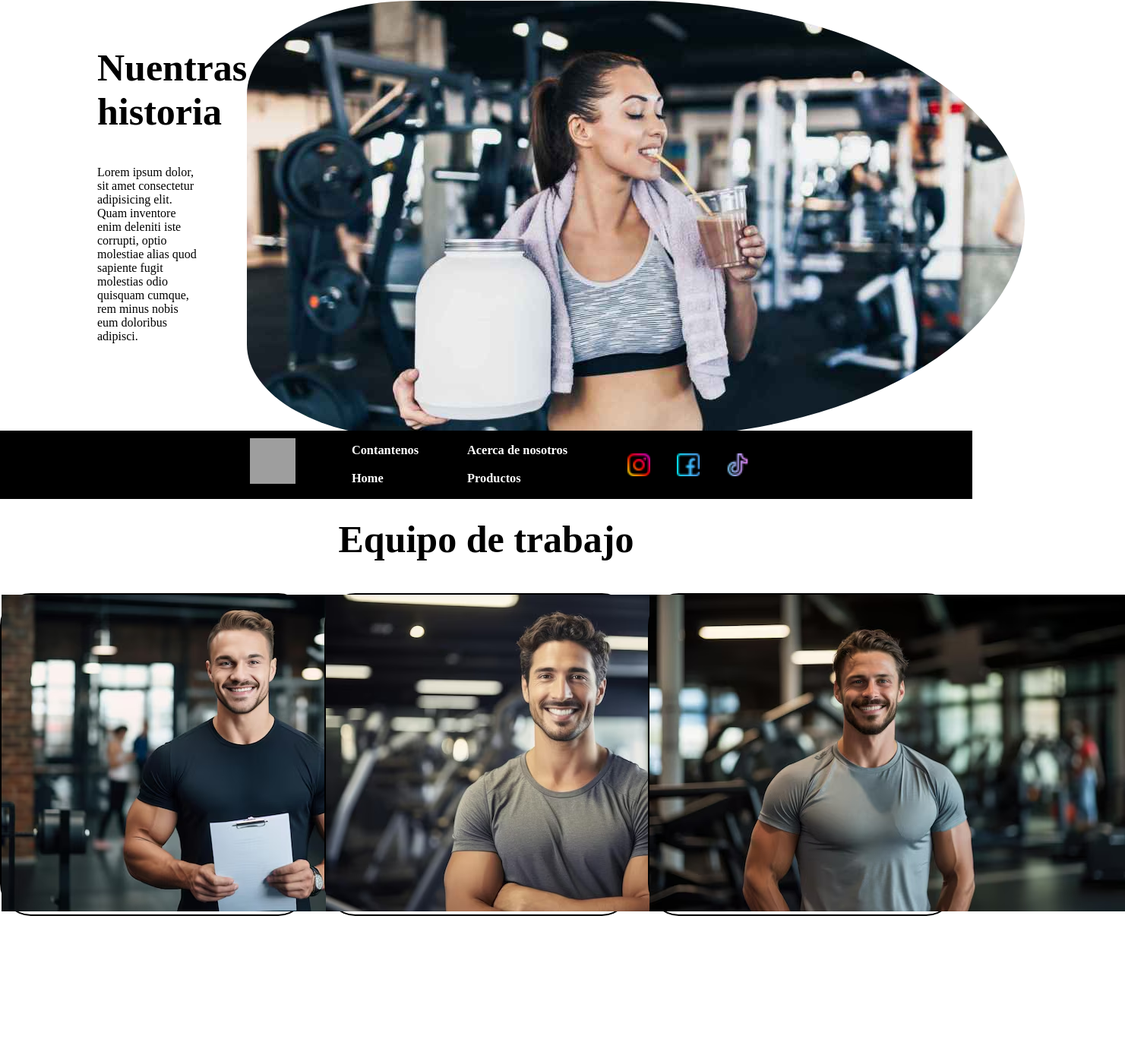
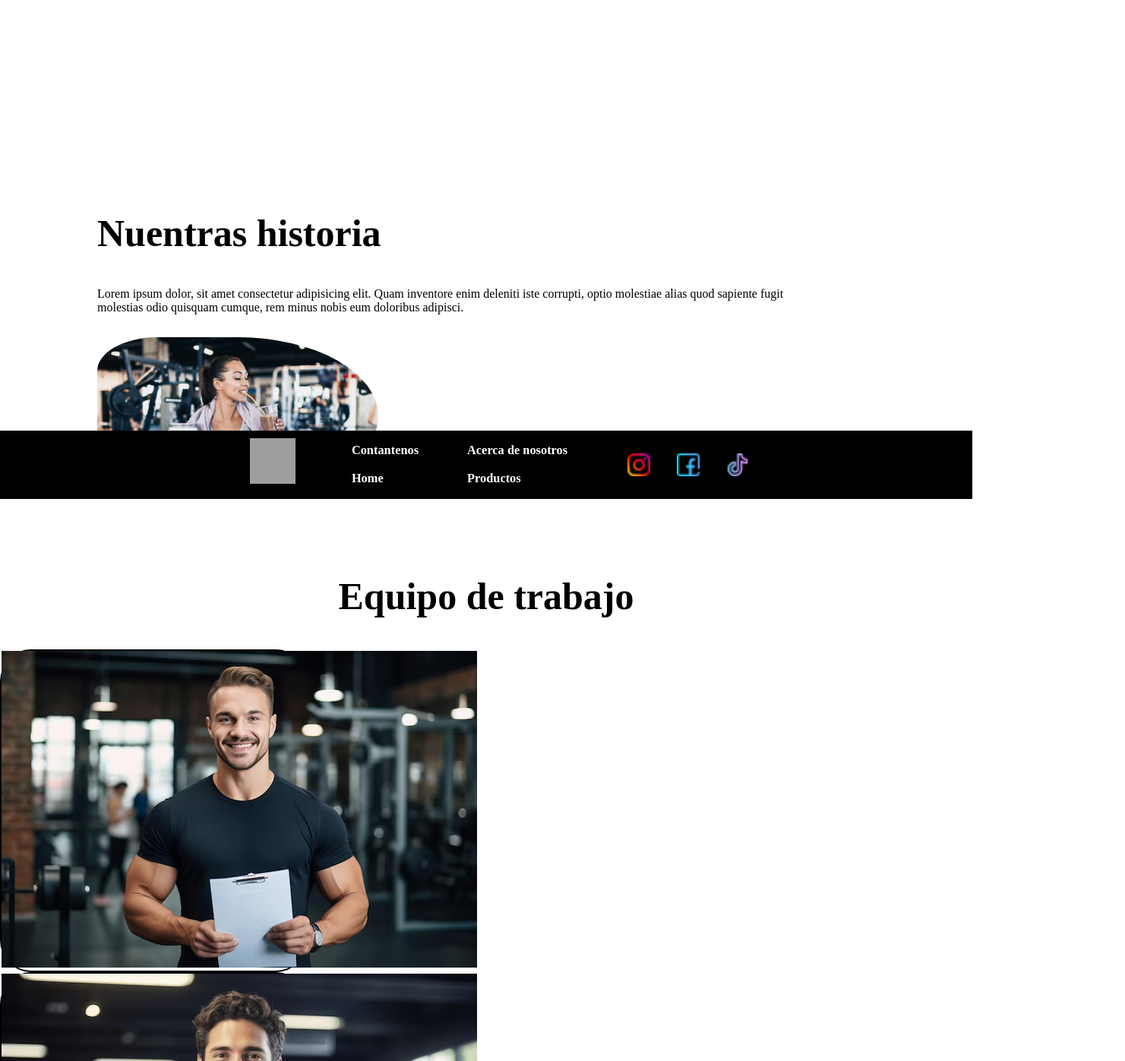
Before and after one commit to ManuelaML/Hackaton, a plain HTML site: page nosotros.html in a window 1280 px wide. Shown: the part 143-1540 px from the top of the page at 76% size, 1481 px wide, since content can reach past the window. Before the commit the page ends 1439 px from the top, so only its background shows below. Drawn offline with Linux system fonts and the light colour scheme; grey boxes are pictures that could not be loaded.

Commit message:
responsive nosotros

```diff
--- a/nosotros.css
+++ b/nosotros.css
@@ -28,7 +28,7 @@
 
 .titulo-h2 {
     text-align: center;
-    font-size: 50px;
+    font-size: 44 px;
 
 }
 
@@ -45,3 +45,56 @@
     border: 2px solid black; /* Grosor del borde y tipo de borde */
     border-radius: 10%;
 }
+
+
+@media (min-width: 430px){
+
+    .contenedor1 {
+        display: block;
+        padding: 0 10%;
+        margin-bottom: 100px;
+    }
+
+
+    .contenedor1-img img {
+        width: 370px;
+        border-radius: 30% 70% 70% 30%;
+    }
+
+    .contenedor1-historia h2 {
+        font-size: 50px;
+        margin-top: 30%;
+
+    }
+
+
+    .contenedor-p {
+        width: 90%;
+        margin-bottom: 30px;
+    }
+
+
+    .contenedor2 {
+        display: flex;
+        padding: 0 10%;
+        margin-bottom: 100px;
+    }
+
+    .titulo-h2 {
+        text-align: center;
+        font-size: 50px;
+
+    }
+
+
+    .contenedor2-img {
+        width: 400px;
+        display: block;
+        justify-content: space-around;
+    }
+
+    .persona1, .persona2, .persona3 {
+        width: 100%;
+}
+
+}
```
